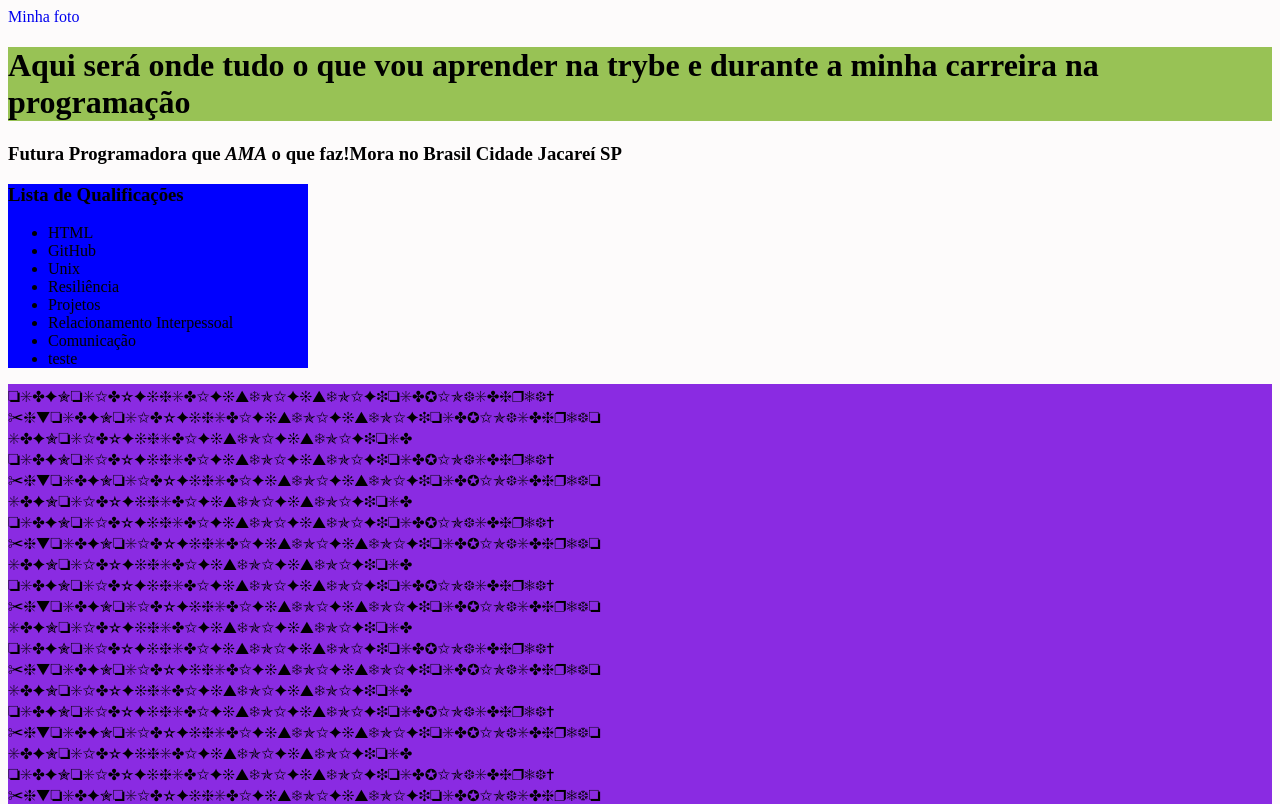
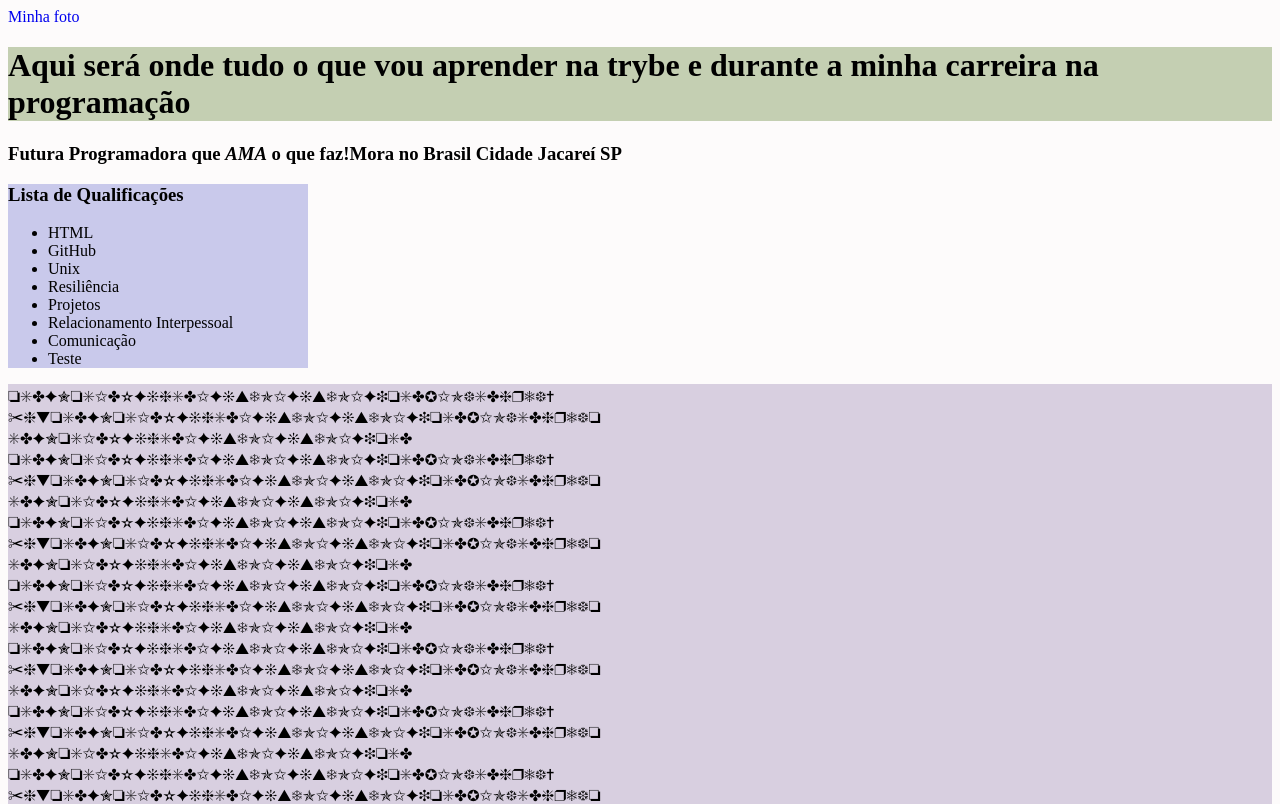
Before and after one commit to EricaIsis/EricaIsis.github.io, a plain HTML site: page index.html in a window 1280 px wide. Shown: the top 804 px of the page. Drawn offline with Linux system fonts and the light colour scheme.

Commit message:
alterados estilos de cores

```diff
--- a/index.html
+++ b/index.html
@@ -10,7 +10,7 @@
   <a href="#foto">Minha foto</a>
   <h1>Aqui será onde tudo o que vou aprender na trybe e durante a minha <stromg>carreira</stromg> na programação</h1>
   <h3>Futura Programadora que <em>AMA</em> o que faz!Mora no Brasil Cidade Jacareí  SP</h3>
-  <div class= "lista">
+  <div class="lista">
     <h3>Lista de Qualificações</h3>
     <ul>
       <li>HTML</li>
@@ -20,7 +20,7 @@
       <li>Projetos</li>
       <li>Relacionamento Interpessoal</li>
       <li>Comunicação</li>
-      <li style="border: 2px;border-color: red;">teste</li>
+      <li>Teste</li>
     </ul>
   </div>
   <article id="artigo">
--- a/style.css
+++ b/style.css
@@ -1,22 +1,21 @@
+body {
+  background-color: rgb(253, 251, 251);
+}
 .lista {
-  background-color: blue;
+  background-color: rgb(201, 201, 235);
   width: 300px;
 }
 
 #artigo {
-  background-color: blueviolet;
+  background-color: rgb(216, 207, 224);
   font-family: 'D050000L', 'arial';
 }
 
 h1 {
-  background-color: rgb(152, 194, 85);
+  background-color: rgb(196, 207, 178);
 }
 
 a {
   text-decoration: none;
   text-transform: none;
 }
-
-body {
-  background-color: rgb(253, 251, 251);
-}
```
